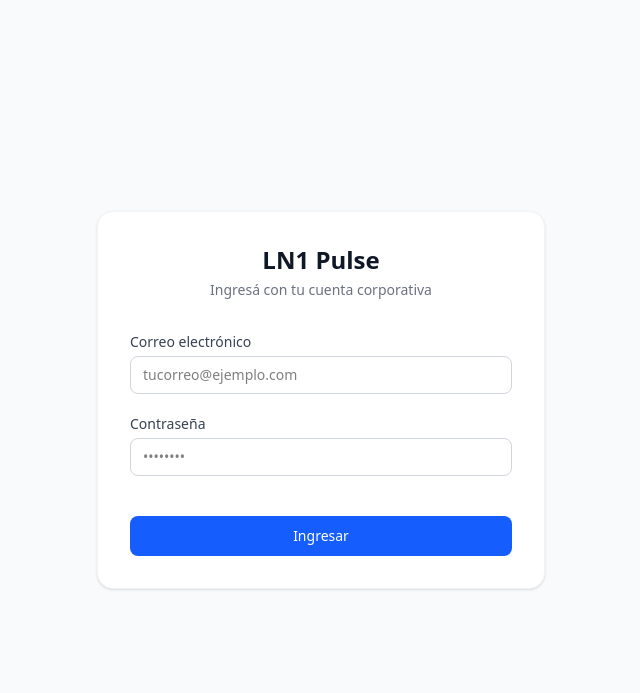
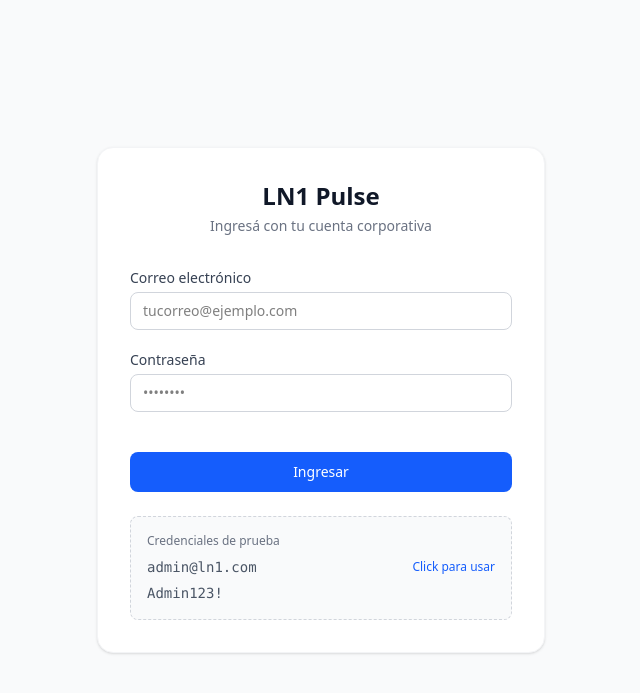
Before and after one commit to SistemasLN1/ln1_pulse, a Laravel app: page /login in a window 1280 px wide. Shown: the top 693 px of the page, without its empty margins (319-959 px from the left). Run offline with Laravel 12, Linux system fonts and the light colour scheme; style sheets or scripts are compiled from the project's sources.

Commit message:
fix: corregir conexión SQLite, CORS y login con credenciales de prueba
- Cambiar User model de conexión 'legacy' (MySQL) a 'legacy_sqlite'
- Agregar config/cors.php y excluir login/logout de CSRF
- Usar baseURL relativo en axios para evitar conflicto de origen
- Agregar bloque de credenciales de prueba en LoginPage (solo dev)
- Ignorar archivos temporales de SQLite en .gitignore

Co-authored-by: Cursor <cursoragent@cursor.com>

```diff
--- a/app/Models/User.php
+++ b/app/Models/User.php
@@ -9,7 +9,7 @@ class User extends Authenticatable
 {
     use Notifiable;
 
-    protected $connection = 'legacy';
+    protected $connection = 'legacy_sqlite';
     protected $table = 'usuarios';
     protected $primaryKey = 'id_usuario';
 
--- a/bootstrap/app.php
+++ b/bootstrap/app.php
@@ -11,7 +11,10 @@ return Application::configure(basePath: dirname(__DIR__))
         health: '/up',
     )
     ->withMiddleware(function (Middleware $middleware) {
-        //
+        $middleware->validateCsrfTokens(except: [
+            'login',
+            'logout',
+        ]);
     })
     ->withExceptions(function (Exceptions $exceptions) {
         //
--- /dev/null
+++ b/config/cors.php
@@ -0,0 +1,34 @@
+<?php
+
+return [
+
+    /*
+    |--------------------------------------------------------------------------
+    | Cross-Origin Resource Sharing (CORS) Configuration
+    |--------------------------------------------------------------------------
+    |
+    | Here you may configure your settings for cross-origin resource sharing
+    | or "CORS". This determines what cross-origin operations may execute
+    | in web browsers. You are free to adjust these settings as needed.
+    |
+    | To learn more: https://developer.mozilla.org/en-US/docs/Web/HTTP/CORS
+    |
+    */
+
+    'paths' => ['*'],
+
+    'allowed_methods' => ['*'],
+
+    'allowed_origins' => ['http://localhost:5173'],
+
+    'allowed_origins_patterns' => [],
+
+    'allowed_headers' => ['*'],
+
+    'exposed_headers' => [],
+
+    'max_age' => 0,
+
+    'supports_credentials' => true,
+
+];
--- a/resources/js/pages/LoginPage.vue
+++ b/resources/js/pages/LoginPage.vue
@@ -39,6 +39,26 @@
                 </button>
 
             </form>
+
+            <div v-if="mostrarCredenciales"
+                @click="copiarYPegar('admin@ln1.com', 'Admin123!')"
+                class="mt-6 border border-dashed border-gray-300 rounded-lg p-4 bg-gray-50
+                       cursor-pointer select-none transition-all duration-200
+                       hover:border-blue-400 hover:bg-blue-50 hover:shadow-sm
+                       active:scale-[0.98]">
+                <p class="text-xs font-medium text-gray-500 mb-2">Credenciales de prueba</p>
+                <div class="space-y-1.5">
+                    <div class="flex items-center justify-between text-sm">
+                        <span class="text-gray-600 font-mono">admin@ln1.com</span>
+                        <span class="text-xs text-blue-600 font-medium">
+                            {{ credencialesCopiadas ? '✓ Copiado' : 'Click para usar' }}
+                        </span>
+                    </div>
+                    <div class="text-sm">
+                        <span class="text-gray-600 font-mono">Admin123!</span>
+                    </div>
+                </div>
+            </div>
         </div>
     </div>
 </template>
@@ -60,6 +80,16 @@ const form = ref({
 
 const cargando = ref(false)
 const error = ref('')
+const mostrarCredenciales = import.meta.env.DEV
+
+const credencialesCopiadas = ref(false)
+
+function copiarYPegar(email, password) {
+    form.value.email = email
+    form.value.password = password
+    credencialesCopiadas.value = true
+    setTimeout(() => { credencialesCopiadas.value = false }, 1500)
+}
 
 async function iniciarSesion() {
     error.value = ''
--- a/resources/js/services/axios.js
+++ b/resources/js/services/axios.js
@@ -1,7 +1,7 @@
 import axios from 'axios'
 
 const axiosInstance = axios.create({
-  baseURL: import.meta.env.VITE_API_URL,
+  baseURL: '',
 
   headers: {
     'Content-Type': 'application/json',
```
Also changed, not shown: 1 other file.
